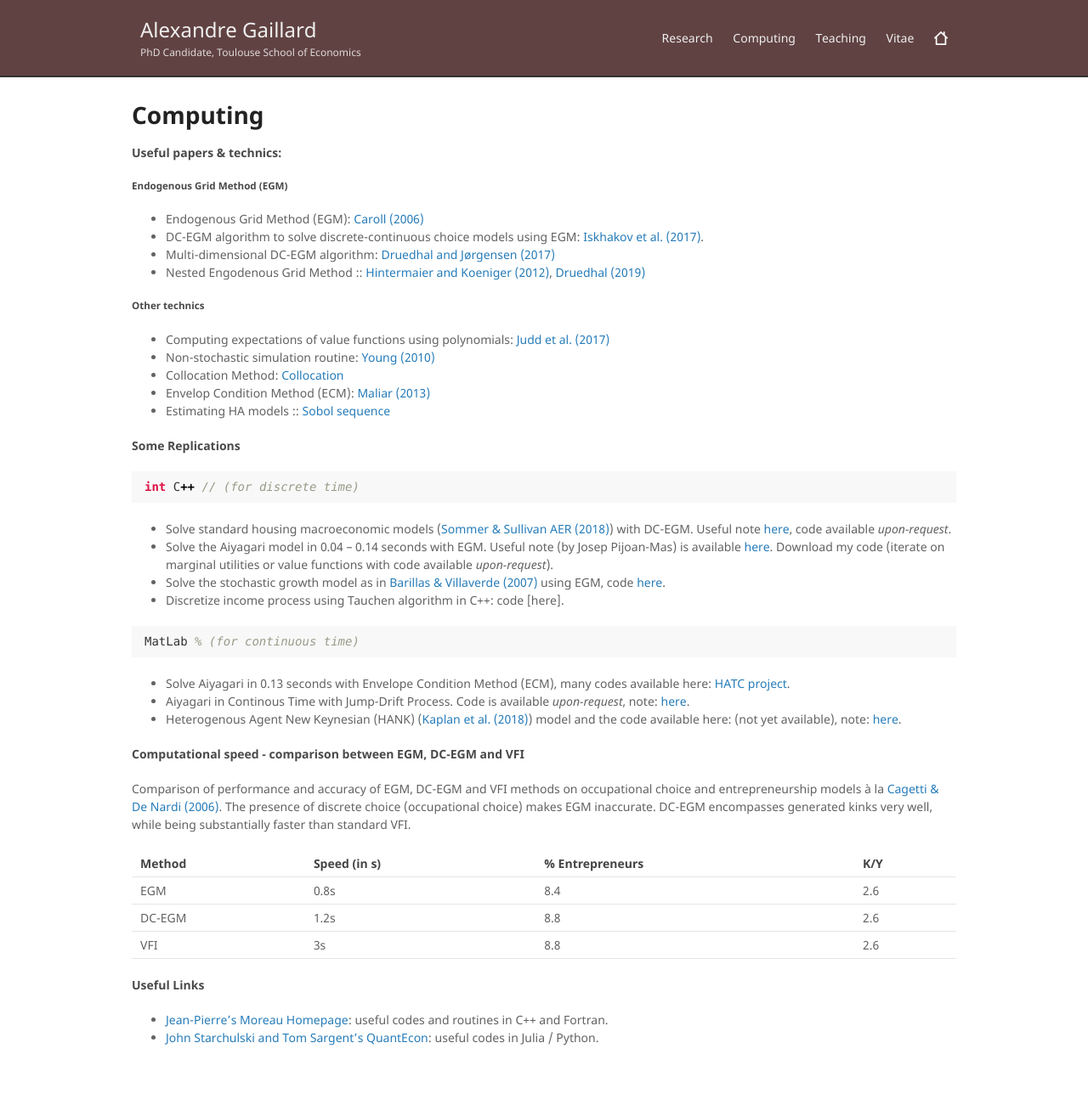
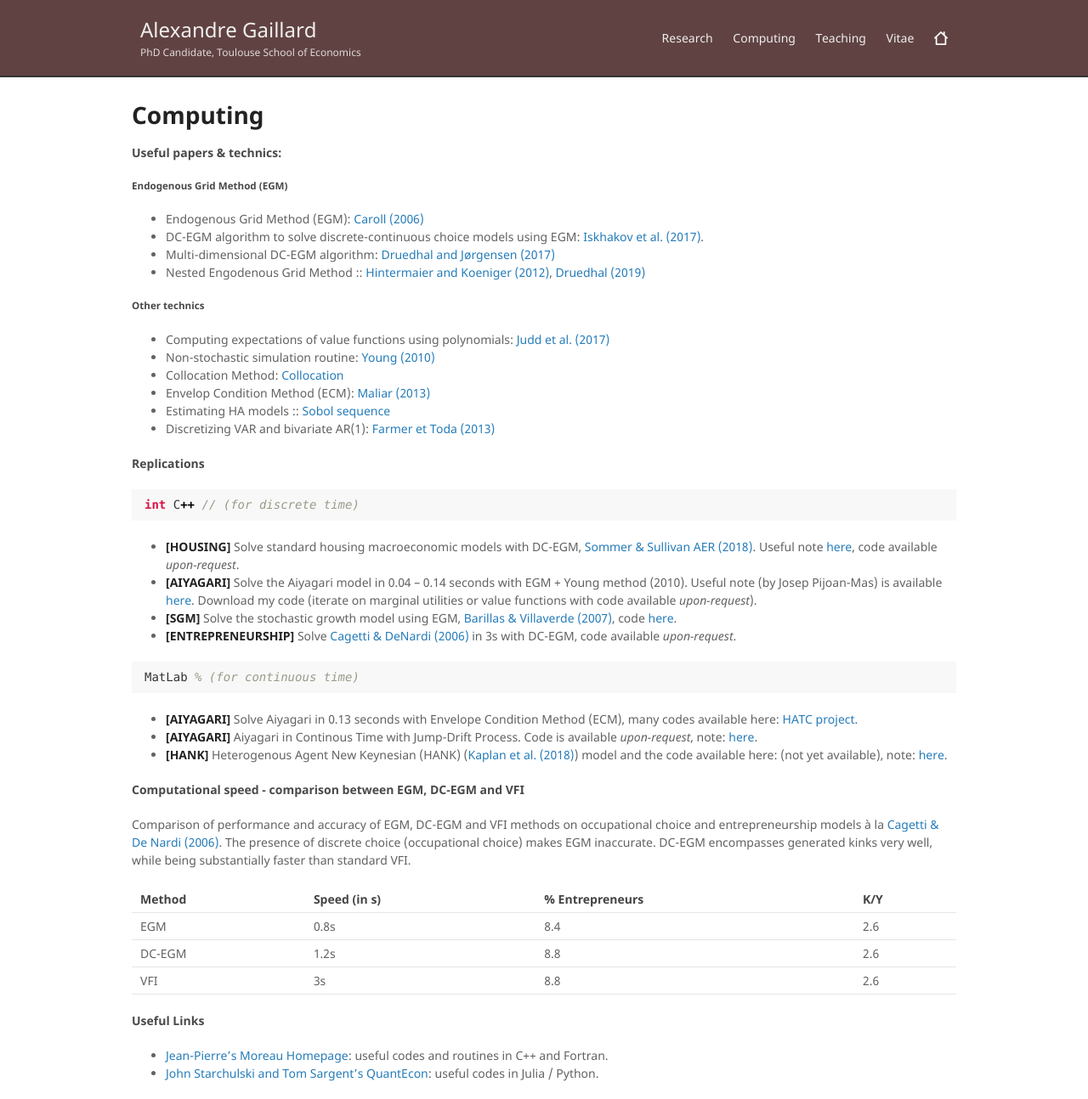
Before and after one commit to AGaillardTSE/AGaillardTSE.github.io, a Jekyll site: the page built from computing.md, in a window 1280 px wide. Shown: the whole page at 85% size. Built offline with Jekyll 4.4.1, drawn with Linux system fonts in a browser that asks for light colours; our own code applies the rules of GitHub Pages for plain Markdown files; before the commit the page ends 1252 px from its top, so only the background shows below that.

Commit message:
Update computing.md

````diff
--- a/computing.md
+++ b/computing.md
@@ -19,23 +19,24 @@ layout: page
 * Collocation Method: [Collocation](https://en.wikipedia.org/wiki/Collocation_method)
 * Envelop Condition Method (ECM): [Maliar (2013)](https://stanford.edu/~maliarl/Files/EL2013.pdf)
 * Estimating HA models :: [Sobol sequence](https://en.wikipedia.org/wiki/Sobol_sequence)
+* Discretizing VAR and bivariate AR(1): [Farmer et Toda (2013)](https://www.econstor.eu/bitstream/10419/195551/1/1015515150.pdf)
 
-#### Some Replications
+#### Replications
 
 ```c++
 int C++ // (for discrete time)
 ```
-* Solve standard housing macroeconomic models ([Sommer & Sullivan AER (2018)](https://www.aeaweb.org/articles?id=10.1257/aer.20141751)) with DC-EGM. Useful note <a href="http://agaillard.eu/projects/HOUSING_notes/numerical_solution_Sommer_Sullivan_AER.pdf" target="_blank">here</a>, code available *upon-request*.
-* Solve the Aiyagari model in 0.04 – 0.14 seconds with EGM. Useful note (by Josep Pijoan-Mas) is available <a href="https://www.cemfi.es/~pijoan/Teaching_files/Notes%20on%20endogenous%20grid%20method.pdf" target="_blank">here</a>. Download my code (iterate on marginal utilities or value functions with code available *upon-request*).
-* Solve the stochastic growth model as in [Barillas & Villaverde (2007)](https://econpapers.repec.org/article/eeedyncon/v_3a31_3ay_3a2007_3ai_3a8_3ap_3a2698-2712.htm) using EGM, code [here](https://github.com/AGaillardTSE/stochastic-growth-model).
-* Discretize income process using Tauchen algorithm in C++: code [here].
+* **[HOUSING]** Solve standard housing macroeconomic models with DC-EGM, [Sommer & Sullivan AER (2018)](https://www.aeaweb.org/articles?id=10.1257/aer.20141751). Useful note <a href="http://agaillard.eu/projects/HOUSING_notes/numerical_solution_Sommer_Sullivan_AER.pdf" target="_blank">here</a>, code available *upon-request*.
+* **[AIYAGARI]** Solve the Aiyagari model in 0.04 – 0.14 seconds with EGM + Young method (2010). Useful note (by Josep Pijoan-Mas) is available <a href="https://www.cemfi.es/~pijoan/Teaching_files/Notes%20on%20endogenous%20grid%20method.pdf" target="_blank">here</a>. Download my code (iterate on marginal utilities or value functions with code available *upon-request*).
+* **[SGM]** Solve the stochastic growth model using EGM, [Barillas & Villaverde (2007)](https://econpapers.repec.org/article/eeedyncon/v_3a31_3ay_3a2007_3ai_3a8_3ap_3a2698-2712.htm), code [here](https://github.com/AGaillardTSE/stochastic-growth-model).
+* **[ENTREPRENEURSHIP]** Solve [Cagetti & DeNardi (2006)](http://users.nber.org/~denardim/research/JPEfinal.pdf) in 3s with DC-EGM, code available *upon-request*.
 
 ```matlab
 MatLab % (for continuous time)
 ```
-* Solve Aiyagari in 0.13 seconds with Envelope Condition Method (ECM), many codes available here: [HATC project](http://www.princeton.edu/%7Emoll/HACTproject.htm).
-* Aiyagari in Continous Time with Jump-Drift Process. Code is available *upon-request*, note: <a href="http://agaillard.eu/resources/aiyagari2.pdf" target="_blank">here</a>.
-* Heterogenous Agent New Keynesian (HANK) ([Kaplan et al. (2018)](https://www.princeton.edu/~moll/HANK.pdf)) model and the code available here: (not yet available), note: <a href="http://agaillard.eu/resources/HANK.pdf" target="_blank">here</a>.
+* **[AIYAGARI]** Solve Aiyagari in 0.13 seconds with Envelope Condition Method (ECM), many codes available here: [HATC project](http://www.princeton.edu/%7Emoll/HACTproject.htm).
+* **[AIYAGARI]** Aiyagari in Continous Time with Jump-Drift Process. Code is available *upon-request*, note: <a href="http://agaillard.eu/resources/aiyagari2.pdf" target="_blank">here</a>.
+* **[HANK]** Heterogenous Agent New Keynesian (HANK) ([Kaplan et al. (2018)](https://www.princeton.edu/~moll/HANK.pdf)) model and the code available here: (not yet available), note: <a href="http://agaillard.eu/resources/HANK.pdf" target="_blank">here</a>.
 
 
 #### Computational speed - comparison between EGM, DC-EGM and VFI
````
